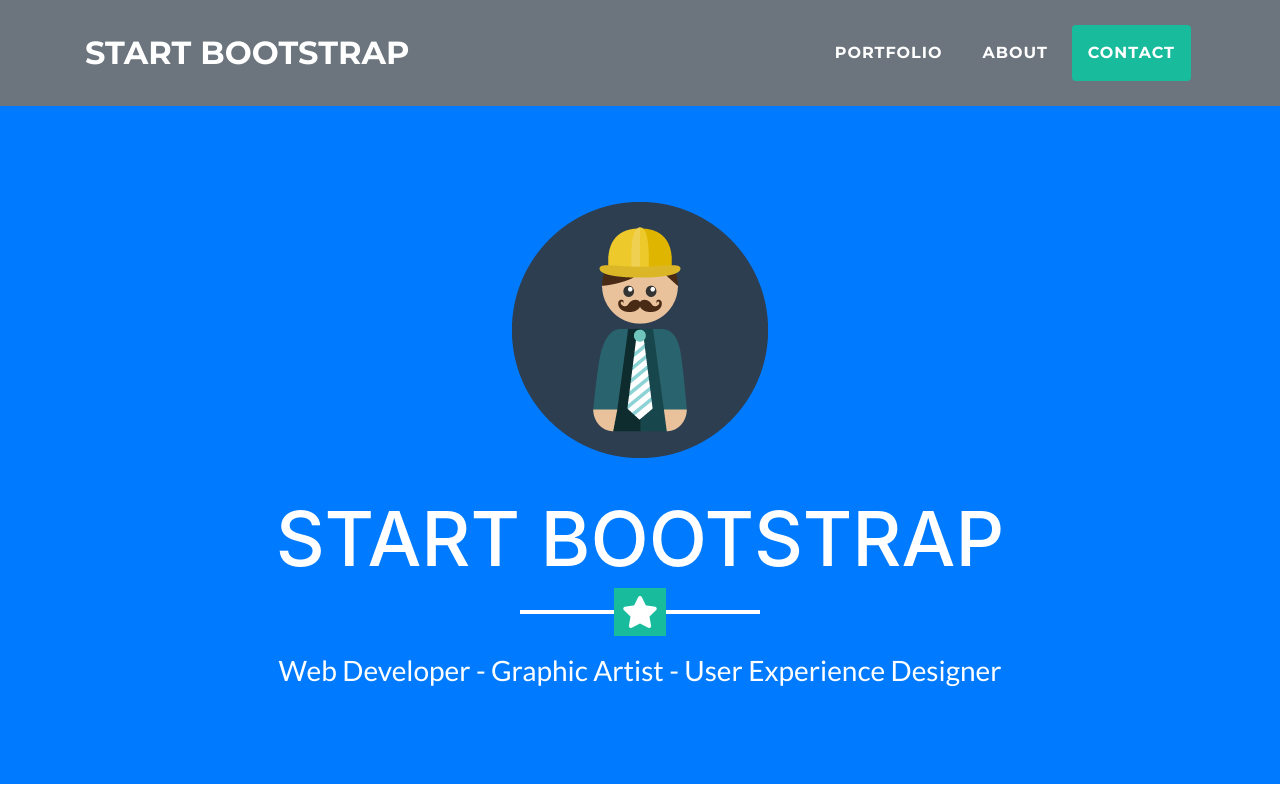
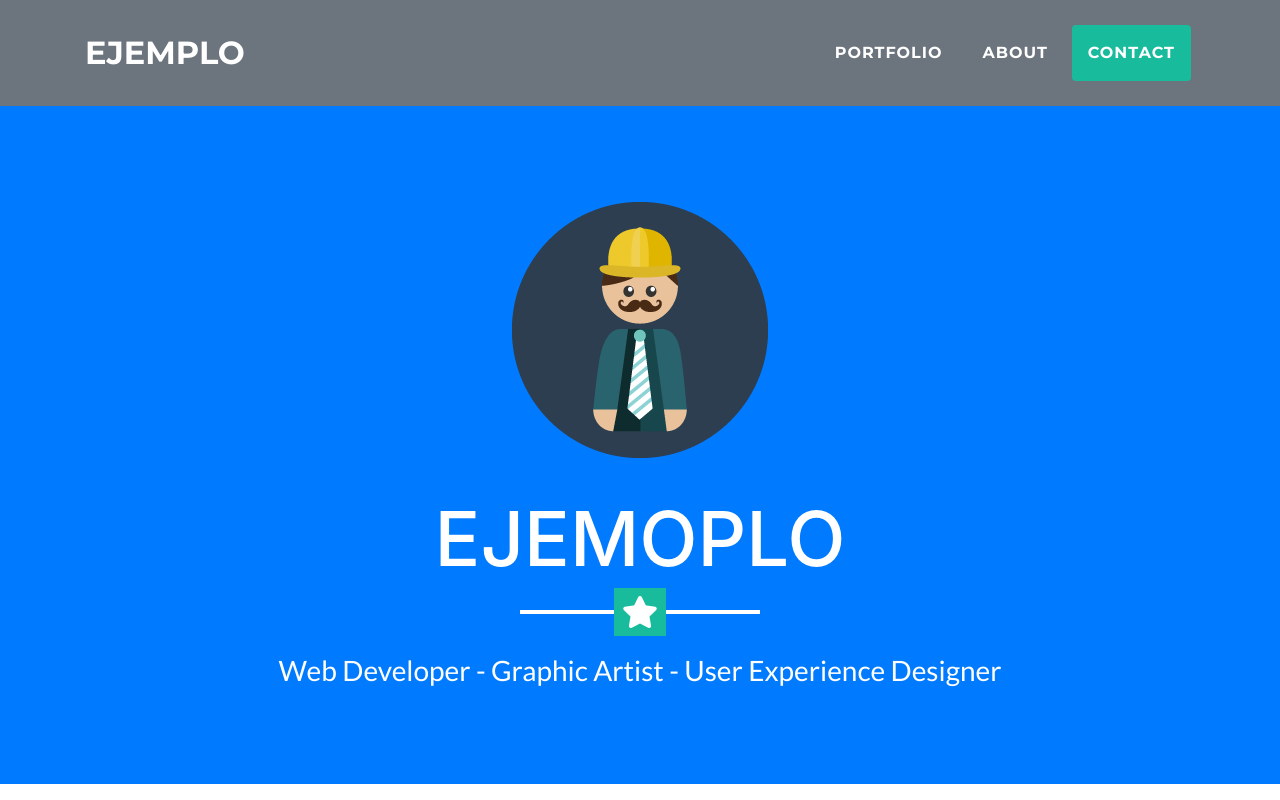
Before and after one commit to AguilarTeresa/paraCode, a website with bundled scripts: page index.html in a window 1280 px wide. Shown: the top 800 px of the page. Built offline with nearby package versions, Linux system fonts and the light colour scheme.

Commit message:
Cambio de titulo del tema

```diff
--- a/index.html
+++ b/index.html
@@ -8,7 +8,7 @@
     <meta name="description" content="">
     <meta name="author" content="">
 
-    <title>Freelancer - Start Bootstrap Theme</title>
+    <title>Ejemplo</title>
 
     <!-- Bootstrap core CSS -->
     <link href="vendor/bootstrap/css/bootstrap.min.css" rel="stylesheet">
@@ -31,7 +31,7 @@
     <!-- Navigation -->
     <nav class="navbar navbar-expand-lg bg-secondary fixed-top text-uppercase" id="mainNav">
       <div class="container">
-        <a class="navbar-brand js-scroll-trigger" href="#page-top">Start Bootstrap</a>
+        <a class="navbar-brand js-scroll-trigger" href="#page-top">Ejemplo</a>
         <button class="navbar-toggler navbar-toggler-right text-uppercase bg-primary text-white rounded" type="button" data-toggle="collapse" data-target="#navbarResponsive" aria-controls="navbarResponsive" aria-expanded="false" aria-label="Toggle navigation">
           Menu
           <i class="fas fa-bars"></i>
@@ -56,7 +56,7 @@
     <header class="masthead bg-primary text-white text-center">
       <div class="container">
         <img class="img-fluid mb-5 d-block mx-auto" src="img/profile.png" alt="">
-        <h1 class="text-uppercase mb-0">Start Bootstrap</h1>
+        <h1 class="text-uppercase mb-0">Ejemoplo</h1>
         <hr class="star-light">
         <h2 class="font-weight-light mb-0">Web Developer - Graphic Artist - User Experience Designer</h2>
       </div>
```
